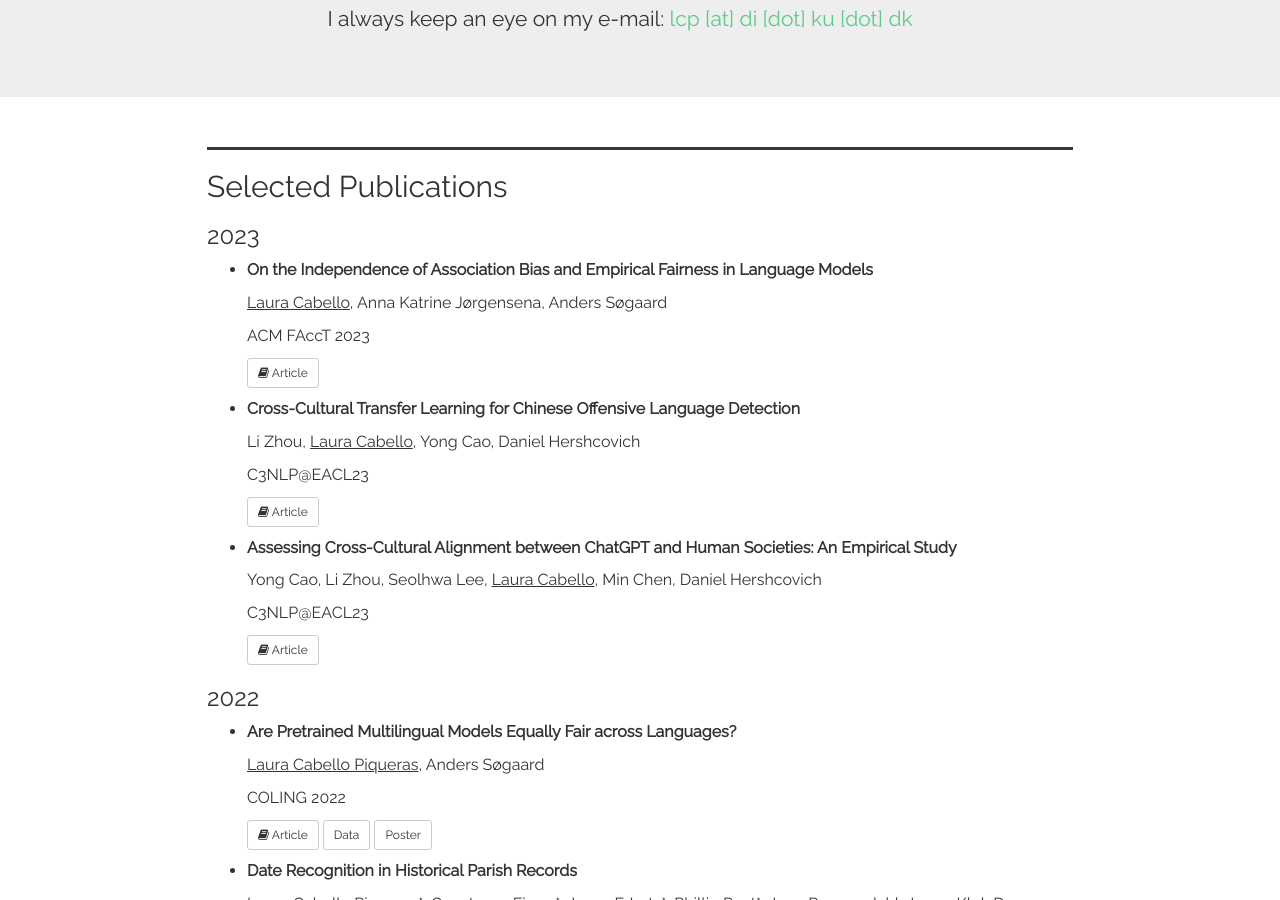
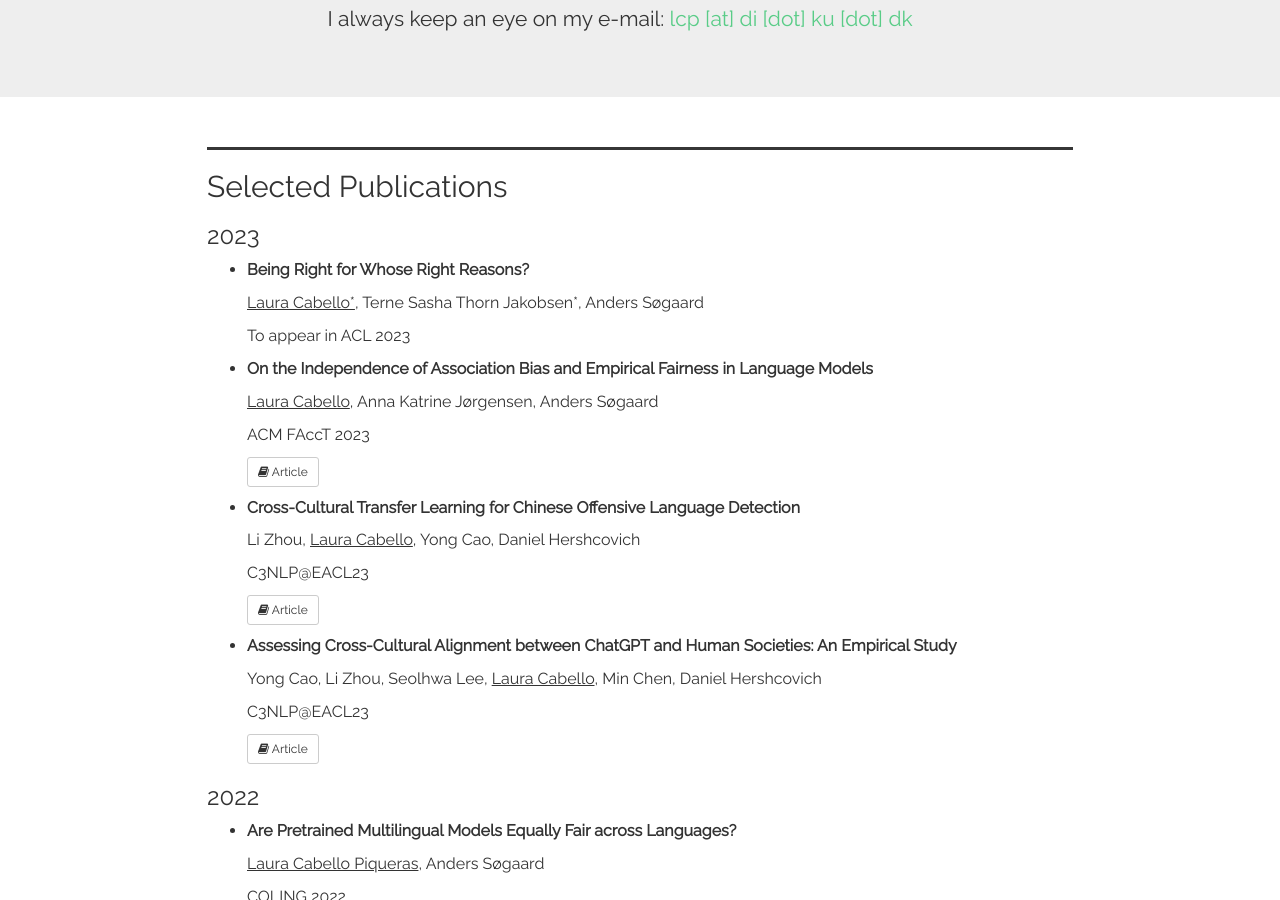
Before and after one commit to lautel/lautel.github.io, a Jekyll site: the page built from index.html, in a window 1280 px wide and 900 px high, scrolled down 689 px. Built offline with Jekyll 4.4.1, drawn with Linux system fonts in a browser that asks for light colours; nearby versions of some CDN libraries; a style sheet for code colours, icons or effects is not loaded.

Commit message:
Update index.html

```diff
--- a/index.html
+++ b/index.html
@@ -57,11 +57,20 @@ layout: aboutme
 
         <h3>2023</h3>
         <ul>
+
+<li>
+        <p>
+        <strong>Being Right for Whose Right Reasons?</strong>
+        </p>
+        <p><u>Laura Cabello*</u>, Terne Sasha Thorn Jakobsen*, Anders Søgaard</p>
+        <p>To appear in ACL 2023</p>
+
+        </li>
         <li>
         <p>
         <strong>On the Independence of Association Bias and Empirical Fairness in Language Models</strong>
         </p>
-        <p><u>Laura Cabello</u>, Anna Katrine Jørgensena, Anders Søgaard </p>
+        <p><u>Laura Cabello</u>, Anna Katrine Jørgensen, Anders Søgaard </p>
         <p>ACM FAccT 2023</p>
         <p>
             <a href="https://arxiv.org/abs/2304.10153" target="_blank" type="button" class="btn btn-default btn-sm"><i class="fa fa-book"></i> Article</a>
```
